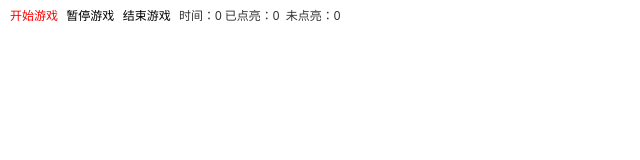
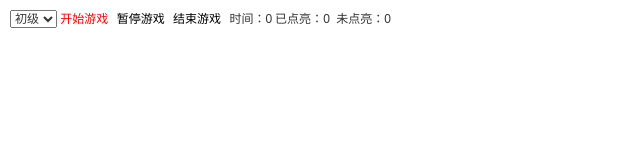
Before and after one commit to tabooc/light, a plain HTML site: page index.html in a window 1280 px wide. Shown: the whole page, without its empty margins (0-640 px from the left). Drawn offline with Linux system fonts and the light colour scheme.

Commit message:
Update index.html

```diff
--- a/index.html
+++ b/index.html
@@ -7,6 +7,14 @@
 </head>
 <body>
     <div class="m-menu">
+        <select name="level" id="J_level">
+            <option value="5" selected="selected">初级</option>
+            <option value="6">中级</option>
+            <option value="7">高级</option>
+            <option value="8">专家</option>
+            <option value="10">大神</option>
+            <option value="16">超神</option>
+        </select>
         <a href="javascript:void(0)" class="u-btn z-enable" data-st="0" id="J_play">开始游戏</a>
         <a href="javascript:void(0)" class="u-btn z-disabled" id="J_pause">暂停游戏</a>
         <a href="javascript:void(0)" class="u-btn z-disabled" id="J_stop">结束游戏</a>
```
